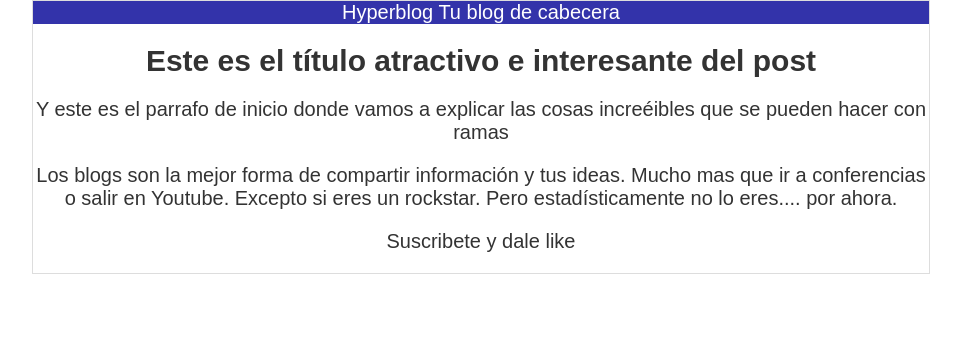
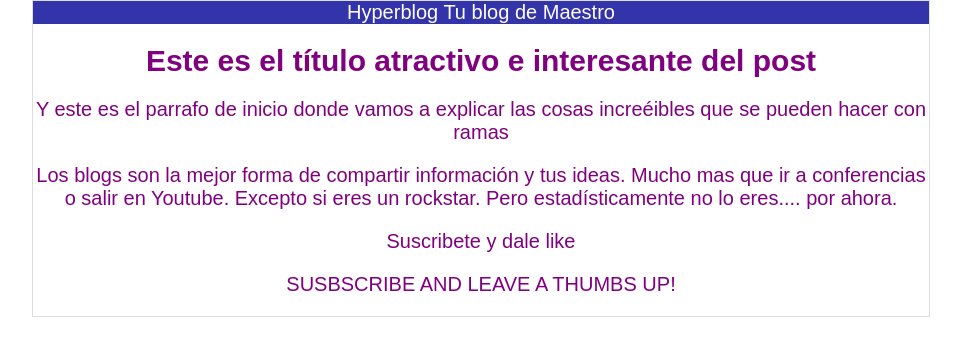
Before and after one commit to KrankVegan/PlatziGitCourse, a plain HTML site: page articulo.html in a window 1280 px wide. Shown: the whole page, without its empty margins (159-1120 px from the left). Drawn offline with Linux system fonts and the light colour scheme.

Commit message:
changed main header, turned to purple and added subscribe message

```diff
--- a/articulo.html
+++ b/articulo.html
@@ -7,13 +7,14 @@
         <div id="container">
             <div id="cabecera">
                 Hyperblog
-                <span id="tagline">Tu blog de cabecera</span>
+                <span id="tagline">Tu blog de Maestro</span>
             </div>
             <div id="post">
                 <h1>Este es el título atractivo e interesante del post</h1>
                 <p>Y este es el parrafo de inicio donde vamos a explicar las cosas increéibles que se pueden hacer con ramas</p>
                 <p>Los blogs son la mejor forma de compartir información y tus ideas. Mucho mas que ir a conferencias o salir en Youtube. Excepto si eres un rockstar. Pero estadísticamente no lo eres.... por ahora.</p>
                 <p>Suscribete y dale like</p>
+                <p> SUSBSCRIBE AND LEAVE A THUMBS UP!</p>
             </div>
         </div>
     </body>
--- a/css/estilos.css
+++ b/css/estilos.css
@@ -1,6 +1,6 @@
 body
 {
-    color: #333;
+    color: purple;
     text-align: center;
     font-family: "arial";
     font-size: 20px;
```
